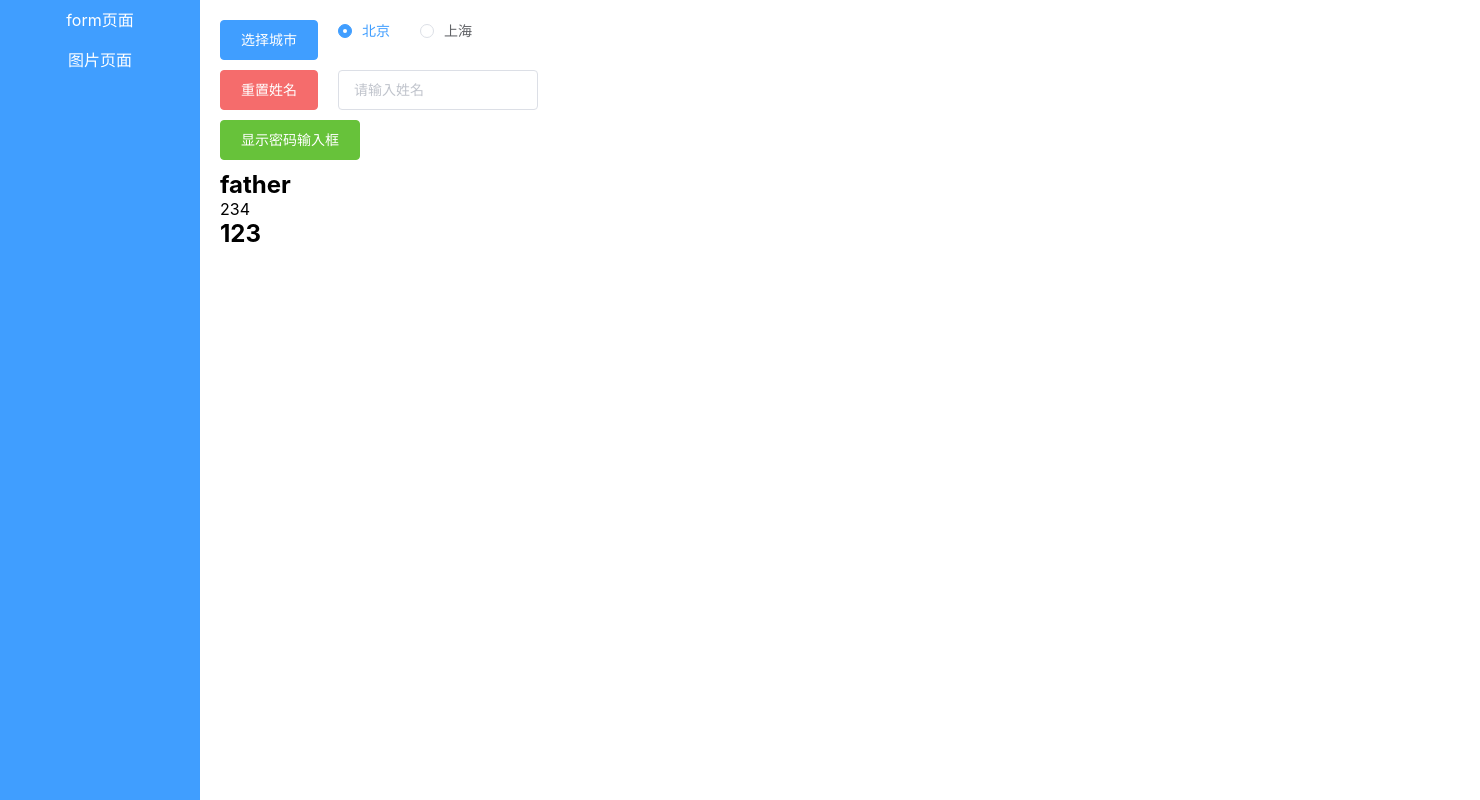
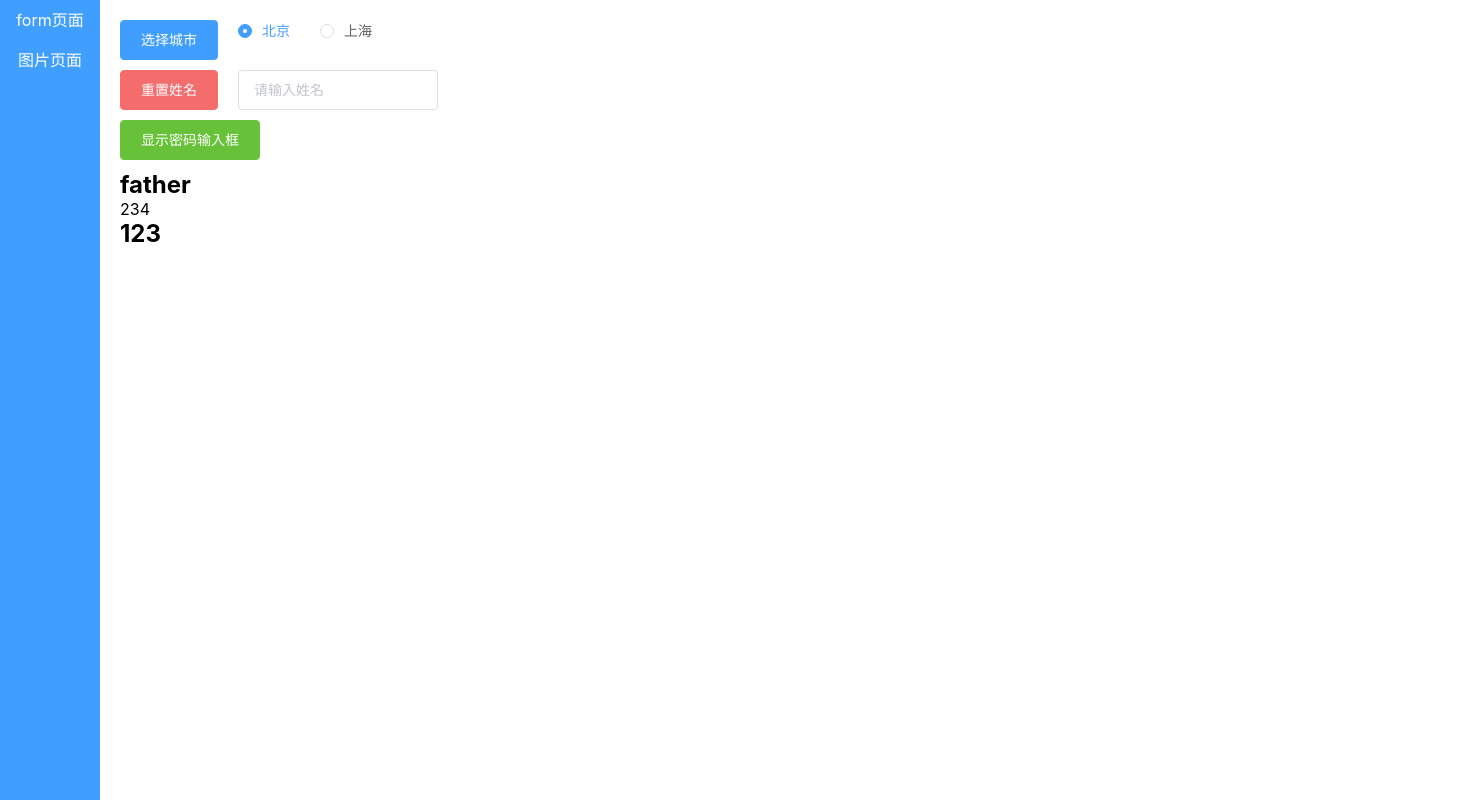
Before and after one commit to JoeTt1992/nuxt, a Nuxt app: page / in a window 1280 px wide. Shown: the top 800 px of the page, 1480 px wide, since content can reach past the window. Built offline with nearby package versions, Linux system fonts and the light colour scheme.

Commit message:
add ignore

```diff
--- a/pages/index.vue
+++ b/pages/index.vue
@@ -76,7 +76,7 @@ export default {
 <style lang="scss">
 $width:1280px;
 $height:1000px;
-$slide-w:200px;
+$slide-w:100px;
 $line-height:$height;
 
 .content{
```
Also changed, not shown: 1 other file (tests, documents, lock files or other folders).
